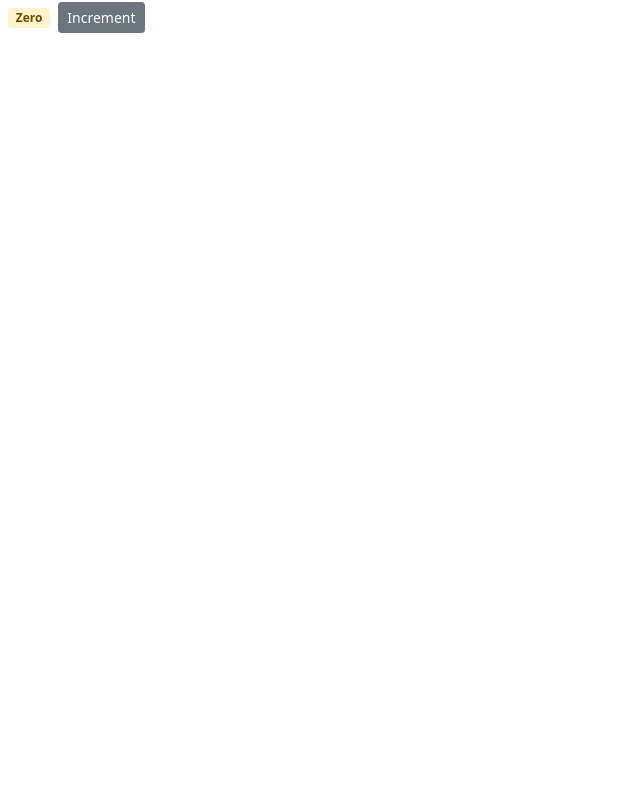
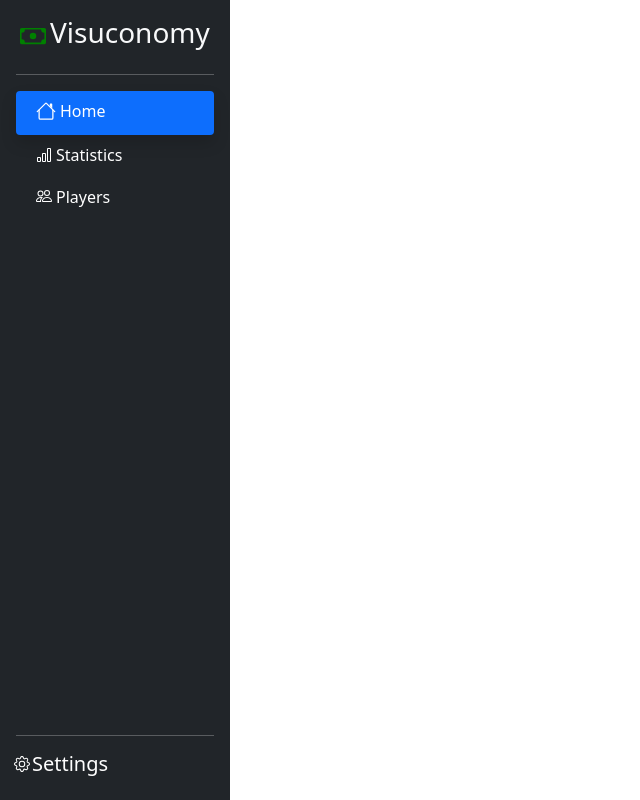
Before and after one commit to GoldenCookieGIT/Visuconomy-web, a React (Create React App) app in the folder visuconomy-web/: page / in a window 1280 px wide. Shown: the whole page, without its empty margins (0-640 px from the left). Built offline with nearby package versions, Linux system fonts and the light colour scheme.

Commit message:
SideBar with cool buttons

```diff
--- a/visuconomy-web/package.json
+++ b/visuconomy-web/package.json
@@ -7,6 +7,7 @@
     "@testing-library/react": "^11.2.7",
     "@testing-library/user-event": "^12.8.3",
     "bootstrap": "^5.1.1",
+    "bootstrap-icons": "^1.5.0",
     "react": "^17.0.2",
     "react-dom": "^17.0.2",
     "react-scripts": "4.0.3",
--- a/visuconomy-web/src/App.js
+++ b/visuconomy-web/src/App.js
@@ -0,0 +1,23 @@
+import React, { Component } from "react";
+import SideBar from "./components/sidebar";
+
+class App extends Component {
+  state = {
+    counters: [
+      { id: 1, value: 2 },
+      { id: 2, value: 0 },
+      { id: 3, value: 0 },
+    ],
+  };
+
+  render() {
+    return (
+      <React.Fragment>
+        <SideBar />
+        <main className="container"></main>
+      </React.Fragment>
+    );
+  }
+}
+
+export default App;
--- a/visuconomy-web/src/components/counter.jsx
+++ /dev/null
@@ -1,42 +0,0 @@
-import React, { Component } from "react";
-
-class Counter extends Component{
-    state = {
-        count: 0,
-    }
-
-    handleIncrement = product =>{
-        console.log(product)
-        this.setState({count: this.state.count + 1})
-    }
-    render() {
-        return (
-            <div>
-                <span
-                    className={this.getBadgeClasses()}
-                >
-                    {this.formatCount()}
-                </span>
-                <button
-                    onClick={ () => this.handleIncrement({ id: 1}) }
-                    className="btn btn-secondary btn-sm"
-                >
-                    Increment
-                </button>
-            </div>
-        )
-    }
-
-    getBadgeClasses() {
-        let classes = "badge m-2 alert-";
-        classes += (this.state.count === 0) ? "warning" : "primary"
-        return classes;
-    }
-
-    formatCount() {
-        const { count } = this.state;
-        return count === 0 ? "Zero" : count;
-    }
-}
-
-export default Counter;
--- /dev/null
+++ b/visuconomy-web/src/components/sidebar.jsx
@@ -0,0 +1,162 @@
+import React from "react";
+
+class SideBar extends React.Component {
+  state = {
+    currentlySelected: 0,
+    items: [
+      { id: 1, value: "shadow rounded active" },
+      { id: 2, value: "null" },
+      { id: 3, value: "null" },
+    ],
+  };
+  render() {
+    return (
+      <React.Fragment>
+        <div
+          className="d-flex flex-column flex-shrink-0 p-3 text-white bg-dark"
+          style={{
+            width: "230px",
+            height: "100%",
+            position: "absolute",
+            backgroundColor: "blue",
+          }}
+        >
+          <a className="d-flex align-items-center mb-3 mb-md-2 me-md-auto text-light text-decoration-none h3">
+            <svg
+              xmlns="http://www.w3.org/2000/svg"
+              width="26"
+              height="26"
+              fill="currentColor"
+              className="bi bi-cash m-1"
+              viewBox="0 0 16 16"
+              style={{
+                fill: "green",
+                position: "relative",
+                top: "3px",
+              }}
+            >
+              <path d="M8 10a2 2 0 1 0 0-4 2 2 0 0 0 0 4z" />
+              <path d="M0 4a1 1 0 0 1 1-1h14a1 1 0 0 1 1 1v8a1 1 0 0 1-1 1H1a1 1 0 0 1-1-1V4zm3 0a2 2 0 0 1-2 2v4a2 2 0 0 1 2 2h10a2 2 0 0 1 2-2V6a2 2 0 0 1-2-2H3z" />
+            </svg>
+            Visuconomy
+          </a>
+          <hr />
+          <ul className="nav nav-pills flex-column mb-auto">
+            <li
+              onClick={() => this.handleSelected(0)}
+              className="nav-item"
+              style={{
+                cursor: "pointer",
+              }}
+            >
+              <a className={"nav-link text-white " + this.state.items[0].value}>
+                <svg
+                  xmlns="http://www.w3.org/2000/svg"
+                  width="20"
+                  height="20"
+                  fill="currentColor"
+                  className="bi bi-house m-1"
+                  viewBox="0 0 16 16"
+                  style={{
+                    position: "relative",
+                    top: "-2px",
+                  }}
+                >
+                  <path d="M2 13.5V7h1v6.5a.5.5 0 0 0 .5.5h9a.5.5 0 0 0 .5-.5V7h1v6.5a1.5 1.5 0 0 1-1.5 1.5h-9A1.5 1.5 0 0 1 2 13.5zm11-11V6l-2-2V2.5a.5.5 0 0 1 .5-.5h1a.5.5 0 0 1 .5.5z" />
+                  <path d="M7.293 1.5a1 1 0 0 1 1.414 0l6.647 6.646a.5.5 0 0 1-.708.708L8 2.207 1.354 8.854a.5.5 0 1 1-.708-.708L7.293 1.5z" />
+                </svg>
+                Home
+              </a>
+            </li>
+            <li
+              className="nav-item"
+              onClick={() => this.handleSelected(1)}
+              style={{
+                cursor: "pointer",
+              }}
+            >
+              <a className={"nav-link text-white " + this.state.items[1].value}>
+                <svg
+                  xmlns="http://www.w3.org/2000/svg"
+                  width="16"
+                  height="16"
+                  fill="white"
+                  className="bi bi-bar-chart m-1"
+                  viewBox="0 0 16 16"
+                  style={{
+                    position: "relative",
+                    top: "-2px",
+                  }}
+                >
+                  <path d="M4 11H2v3h2v-3zm5-4H7v7h2V7zm5-5v12h-2V2h2zm-2-1a1 1 0 0 0-1 1v12a1 1 0 0 0 1 1h2a1 1 0 0 0 1-1V2a1 1 0 0 0-1-1h-2zM6 7a1 1 0 0 1 1-1h2a1 1 0 0 1 1 1v7a1 1 0 0 1-1 1H7a1 1 0 0 1-1-1V7zm-5 4a1 1 0 0 1 1-1h2a1 1 0 0 1 1 1v3a1 1 0 0 1-1 1H2a1 1 0 0 1-1-1v-3z" />
+                </svg>
+                Statistics
+              </a>
+            </li>
+            <li
+              className="nav-item"
+              onClick={() => this.handleSelected(2)}
+              style={{
+                cursor: "pointer",
+              }}
+            >
+              <a className={"nav-link text-white " + this.state.items[2].value}>
+                <svg
+                  xmlns="http://www.w3.org/2000/svg"
+                  width="16"
+                  height="16"
+                  fill="currentColor"
+                  className="bi bi-people m-1"
+                  viewBox="0 0 16 16"
+                  style={{
+                    position: "relative",
+                    top: "-2px",
+                  }}
+                >
+                  <path d="M15 14s1 0 1-1-1-4-5-4-5 3-5 4 1 1 1 1h8zm-7.978-1A.261.261 0 0 1 7 12.996c.001-.264.167-1.03.76-1.72C8.312 10.629 9.282 10 11 10c1.717 0 2.687.63 3.24 1.276.593.69.758 1.457.76 1.72l-.008.002a.274.274 0 0 1-.014.002H7.022zM11 7a2 2 0 1 0 0-4 2 2 0 0 0 0 4zm3-2a3 3 0 1 1-6 0 3 3 0 0 1 6 0zM6.936 9.28a5.88 5.88 0 0 0-1.23-.247A7.35 7.35 0 0 0 5 9c-4 0-5 3-5 4 0 .667.333 1 1 1h4.216A2.238 2.238 0 0 1 5 13c0-1.01.377-2.042 1.09-2.904.243-.294.526-.569.846-.816zM4.92 10A5.493 5.493 0 0 0 4 13H1c0-.26.164-1.03.76-1.724.545-.636 1.492-1.256 3.16-1.275zM1.5 5.5a3 3 0 1 1 6 0 3 3 0 0 1-6 0zm3-2a2 2 0 1 0 0 4 2 2 0 0 0 0-4z" />
+                </svg>
+                Players
+              </a>
+            </li>
+          </ul>
+          <hr />
+          <div className="dropdown">
+            <h5>
+              <svg
+                xmlns="http://www.w3.org/2000/svg"
+                width="16"
+                height="16"
+                fill="currentColor"
+                className="bi bi-gear m1"
+                viewBox="0 0 16 16"
+                style={{
+                  position: "relative",
+                  top: "-2px",
+                  left: "-2px",
+                }}
+              >
+                <path d="M8 4.754a3.246 3.246 0 1 0 0 6.492 3.246 3.246 0 0 0 0-6.492zM5.754 8a2.246 2.246 0 1 1 4.492 0 2.246 2.246 0 0 1-4.492 0z" />
+                <path d="M9.796 1.343c-.527-1.79-3.065-1.79-3.592 0l-.094.319a.873.873 0 0 1-1.255.52l-.292-.16c-1.64-.892-3.433.902-2.54 2.541l.159.292a.873.873 0 0 1-.52 1.255l-.319.094c-1.79.527-1.79 3.065 0 3.592l.319.094a.873.873 0 0 1 .52 1.255l-.16.292c-.892 1.64.901 3.434 2.541 2.54l.292-.159a.873.873 0 0 1 1.255.52l.094.319c.527 1.79 3.065 1.79 3.592 0l.094-.319a.873.873 0 0 1 1.255-.52l.292.16c1.64.893 3.434-.902 2.54-2.541l-.159-.292a.873.873 0 0 1 .52-1.255l.319-.094c1.79-.527 1.79-3.065 0-3.592l-.319-.094a.873.873 0 0 1-.52-1.255l.16-.292c.893-1.64-.902-3.433-2.541-2.54l-.292.159a.873.873 0 0 1-1.255-.52l-.094-.319zm-2.633.283c.246-.835 1.428-.835 1.674 0l.094.319a1.873 1.873 0 0 0 2.693 1.115l.291-.16c.764-.415 1.6.42 1.184 1.185l-.159.292a1.873 1.873 0 0 0 1.116 2.692l.318.094c.835.246.835 1.428 0 1.674l-.319.094a1.873 1.873 0 0 0-1.115 2.693l.16.291c.415.764-.42 1.6-1.185 1.184l-.291-.159a1.873 1.873 0 0 0-2.693 1.116l-.094.318c-.246.835-1.428.835-1.674 0l-.094-.319a1.873 1.873 0 0 0-2.692-1.115l-.292.16c-.764.415-1.6-.42-1.184-1.185l.159-.291A1.873 1.873 0 0 0 1.945 8.93l-.319-.094c-.835-.246-.835-1.428 0-1.674l.319-.094A1.873 1.873 0 0 0 3.06 4.377l-.16-.292c-.415-.764.42-1.6 1.185-1.184l.292.159a1.873 1.873 0 0 0 2.692-1.115l.094-.319z" />
+              </svg>
+              Settings
+            </h5>
+          </div>
+        </div>
+      </React.Fragment>
+    );
+  }
+
+  handleSelected = (selected) => {
+    let items = [...this.state.items];
+    let oldSelection = { ...items[this.state.currentlySelected] };
+    let newSelection = { ...items[selected] };
+    oldSelection.value = "null";
+    newSelection.value = "shadow rounded active";
+    items[this.state.currentlySelected] = oldSelection;
+    items[selected] = newSelection;
+    this.setState({ items });
+    this.setState({ currentlySelected: selected });
+  };
+}
+
+export default SideBar;
--- a/visuconomy-web/src/index.js
+++ b/visuconomy-web/src/index.js
@@ -1,6 +1,7 @@
 import React from "react";
 import ReactDOM from "react-dom";
 import "bootstrap/dist/css/bootstrap.css";
-import Counter from "./components/counter";
 
-ReactDOM.render(<Counter />, document.getElementById("root"))
+import App from "./App";
+
+ReactDOM.render(<App />, document.getElementById("root"));
```
Also changed, not shown: 1 other file (tests, documents, lock files or other folders).
